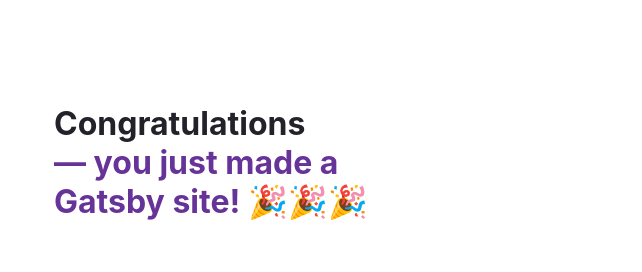
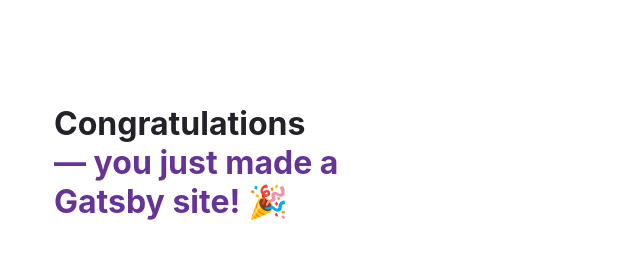
Before and after one commit to moyoumos/electro-labs-site, a Gatsby site: page / in a window 1280 px wide. Shown: the top 272 px of the page, without its empty margins (50-692 px from the left). Built offline with nearby package versions, Linux system fonts and the light colour scheme; Gatsby itself is replaced by a stand-in of ours.

Commit message:
Update index.js

```diff
--- a/src/pages/index.js
+++ b/src/pages/index.js
@@ -135,7 +135,7 @@
         <br />
         <span style={headingAccentStyles}>— you just made a Gatsby site! </span>
         <span role="img" aria-label="Party popper emojis">
-          🎉🎉🎉
+          🎉
         </span>
       </h1>
       <p style={paragraphStyles}>
```
